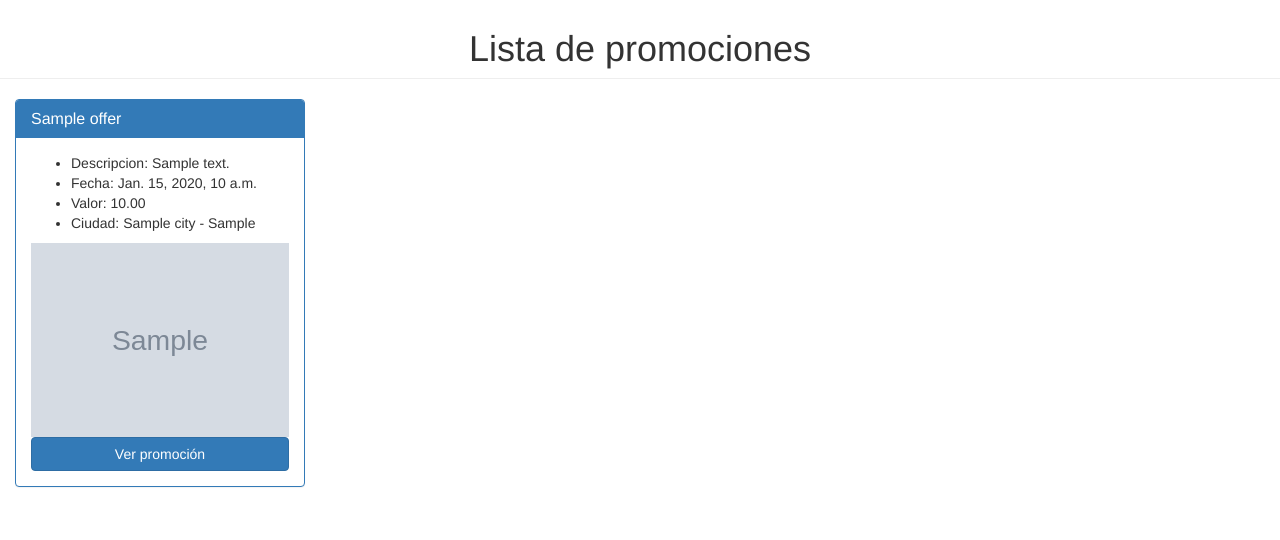
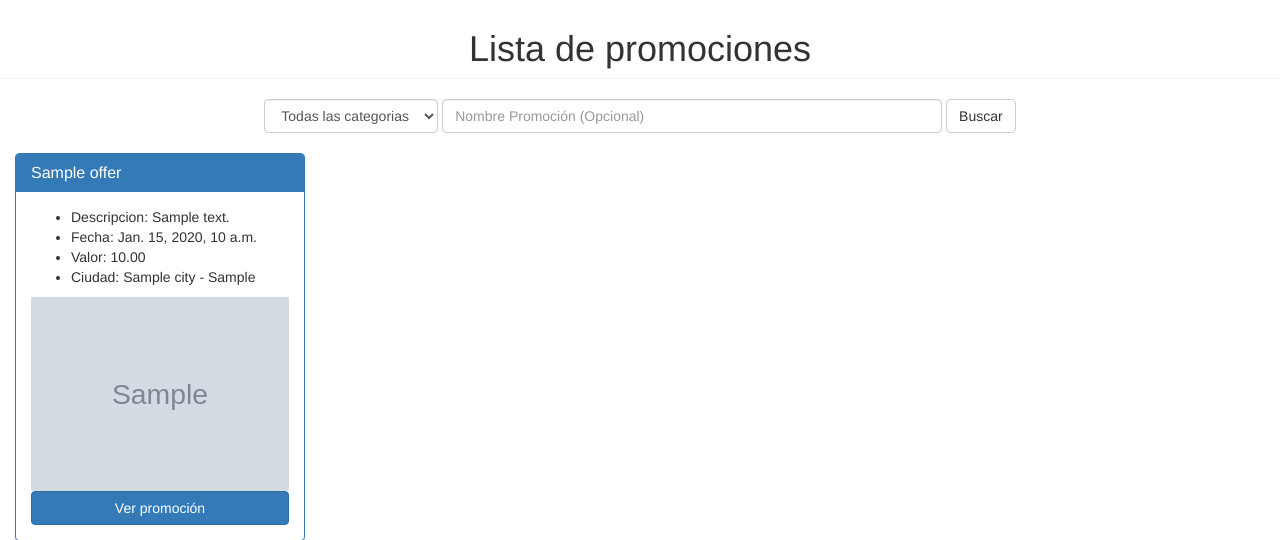
Before and after one commit to juansb827/equipo1-inception-201810, a Django app: page / in a window 1280 px wide. Shown: the part 51-591 px from the top of the page. Run offline with Django 3.2, Linux system fonts and the light colour scheme; tables that the repository leaves empty hold one stand-in row (values such as "Sample post"); grey boxes marked "Sample" are stand-in pictures; some libraries are stand-ins or nearby versions.

Commit message:
Busqueda por categoria

```diff
--- a/project1/deals/templates/deals/index.html
+++ b/project1/deals/templates/deals/index.html
@@ -42,6 +42,23 @@
 <br><br>
 
 <h1 align="center" class="page-header">Lista de promociones</h1>
+<form action="" method="post" class="form-inline" style="text-align: center;margin-bottom: 20px" >
+    {% csrf_token %}
+    <div class="form-group " >
+        <select id="email" class="form-control" name="idCategoria">
+            <option value="-1">Todas las categorias</option>
+            {%  for categoria in lista_categorias %}
+            <option value="{{categoria.id}}">{{categoria.name}}</option>
+            {% endfor %}
+        </select>
+
+
+    </div><!-- /input-group -->
+    <div class="form-group ">
+        <input type="text" id="nombrePromocion" name="nombrePromocion" class="form-control" placeholder="Nombre Promoción (Opcional)" style="width: 500px">
+    </div>
+     <button type="submit" class="btn btn-default">Buscar</button>
+</form>
 {%  for oferta in lista_promociones %}
 <div class="col-md-4 col-sm-6 col-lg-3">
     <div class="panel panel-primary">
--- a/project1/deals/views.py
+++ b/project1/deals/views.py
@@ -16,7 +16,7 @@
 # Create your views here.
 from django.urls import reverse
 
-from .models import Offer, Profile
+from .models import Offer, Profile, Category
 from .forms import UserForm, EditUserForm, LoginForm
 
 
@@ -30,8 +30,14 @@
 
 
 def index(request):
-    lista_promociones=Offer.objects.all()
-    context = {'lista_promociones' : lista_promociones}
+    if request.method == "POST":
+        lista_promociones=None
+    else:
+
+        lista_promociones= Offer.objects.all()
+
+    lista_categorias = Category.objects.all()
+    context = {'lista_promociones' : lista_promociones, 'lista_categorias' :lista_categorias}
     return render(request, 'deals/index.html', context)
 
 
```
Also changed, not shown: 1 other file. Lines whose indentation alone changed are shown as unchanged.
